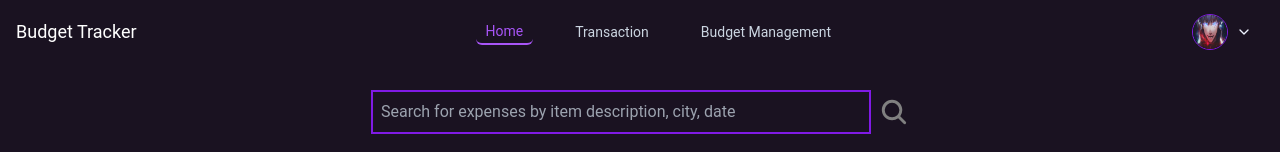
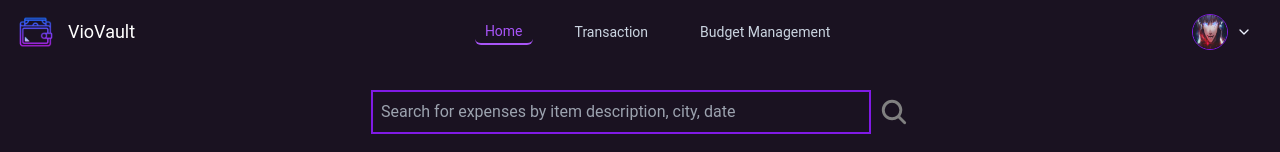
Before and after one commit to Danny2705/budget-application, a React (Create React App) app: page / in a window 1280 px wide. Shown: the top 152 px of the page. Built offline with nearby package versions, Linux system fonts and the light colour scheme; no server answers; sample sign-in values are in the browser's storage.

Commit message:
Add logo into Nvabar

```diff
--- a/src/components/Navbar/Navbar.jsx
+++ b/src/components/Navbar/Navbar.jsx
@@ -31,8 +31,9 @@ export default function Navbar({ scroll }) {
         scroll > 50 ? "scrolled" : undefined
       } flex items-center bg-transparent text-white h-[50px] px-4 justify-between fixed top-3 left-0 right-0 z-20 py-10`}
     >
-      <Link to={"/"}>
-        <h1 className='text-lg'>Budget Tracker</h1>
+      <Link to={"/"} className='flex items-center gap-3'>
+        <img src='/logo.png' alt='Logo' width={40} />
+        <h1 className='text-lg'>VioVault</h1>
       </Link>
       <div className='h-full hidden md:flex'>
         <Links />
```
